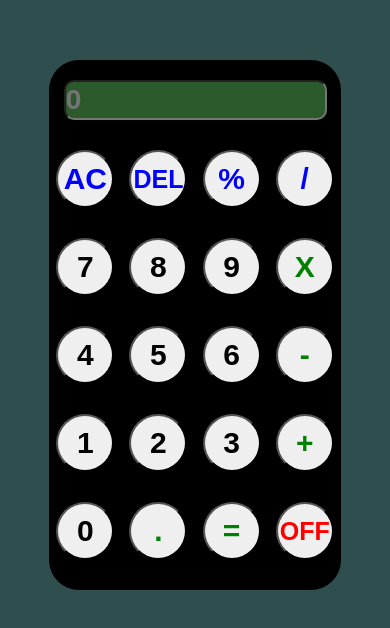
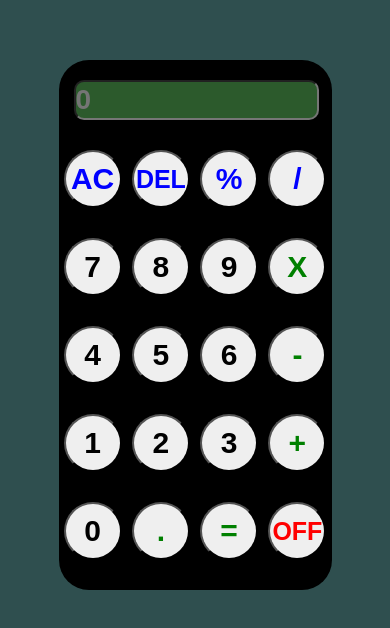
Before and after one commit to syedHammad350/CALCULATOR-T-S, a plain HTML site: page index.html in a window 390 px wide. Drawn offline with Linux system fonts and the light colour scheme.

Commit message:
i change width

```diff
--- a/style.css
+++ b/style.css
@@ -10,7 +10,7 @@ body{
 .container {
     /* background-color: rgb(41, 36, 36); */
     background-color: black;
-    width: 25%;
+    width: 20%;
     height: 530px;
 
     margin: 0 auto;
@@ -71,19 +71,19 @@ body{
 }
 @media only screen and (max-width:753px) {
     .container {
-        width: 45%;
+        width: 40%;
     }
 
 }
 @media only screen and (max-width:680px) {
     .container {
-        width: 50%;
+        width: 45%;
     }
 
 }
 @media only screen and (max-width:550px) {
     .container {
-        width: 60%;
+        width: 65%;
     }
 
 
@@ -91,7 +91,7 @@ body{
 }
 @media only screen and (max-width:430px) {
     .container {
-        width: 75%;
+        width: 70%;
     }
 
 
@@ -99,7 +99,7 @@ body{
 }
 @media only screen and (max-width:360px) {
     .container {
-        width: 85%;
+        width: 80%;
     }
 
 
```
